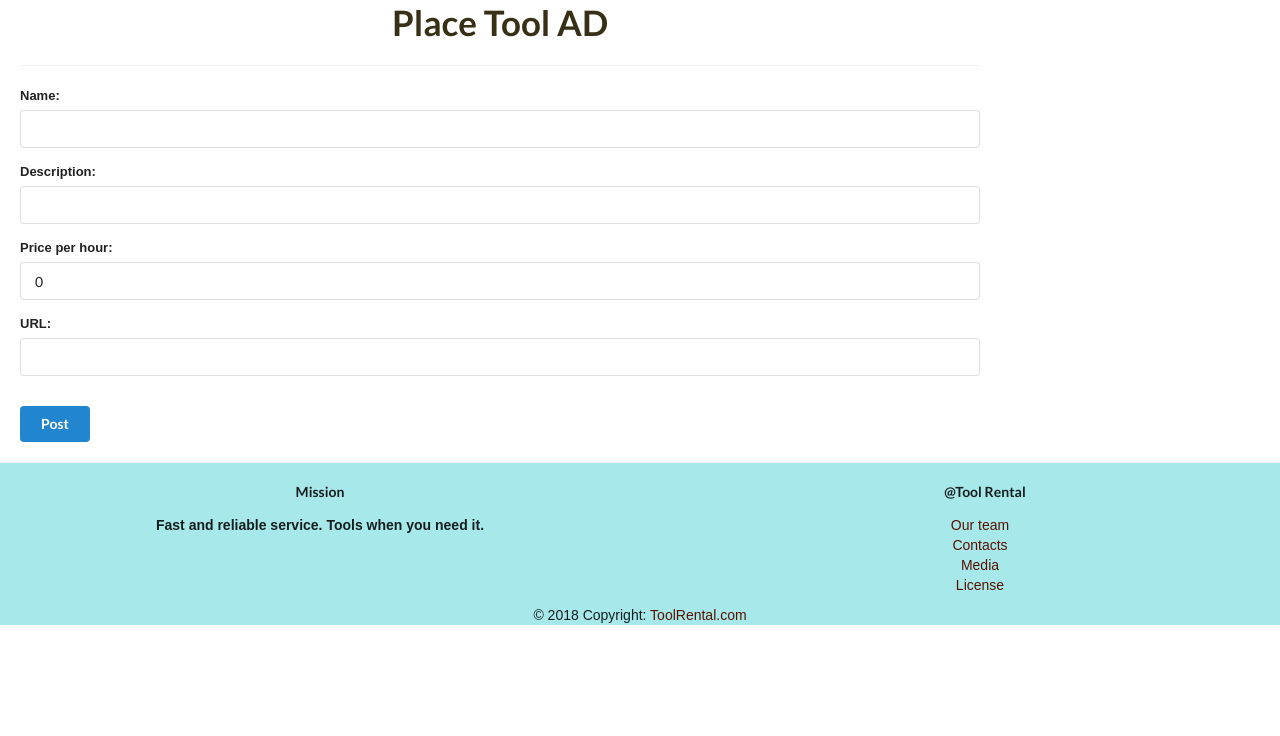
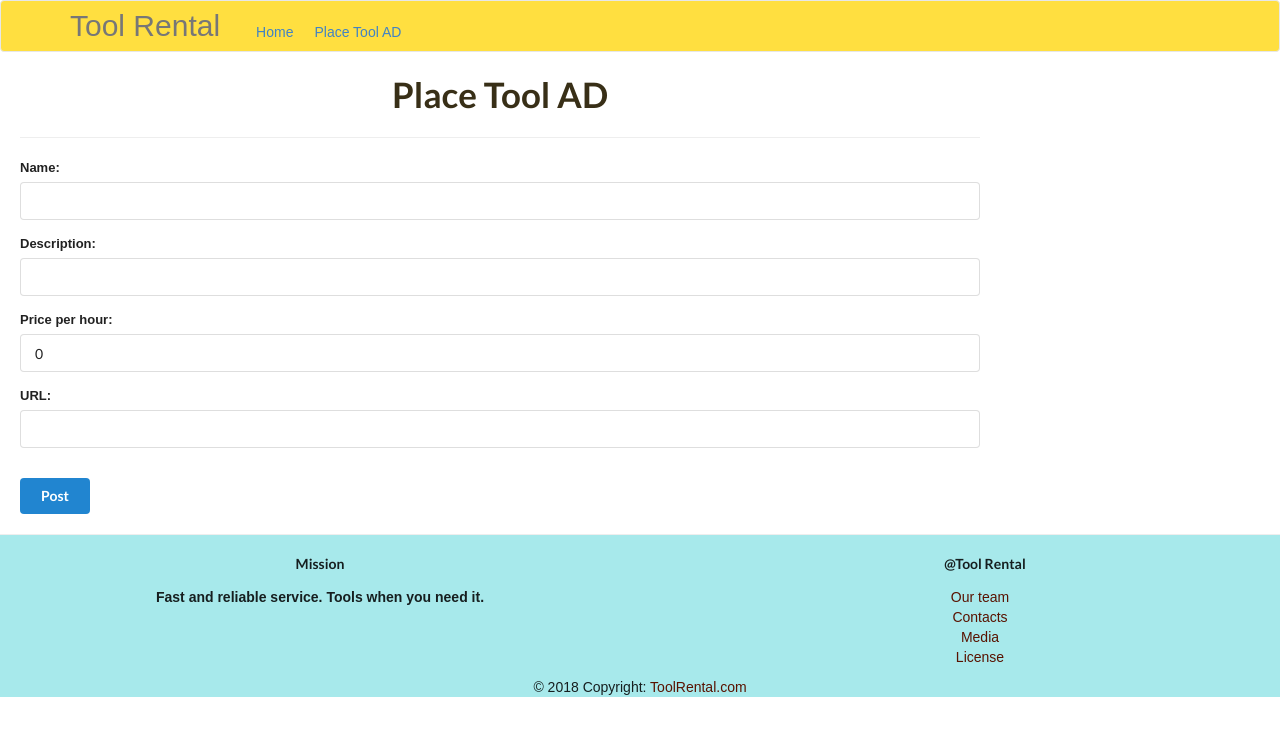
Before and after one commit to illusioninlost/tool-rental, a React (Create React App) app: page /tools/new in a window 1280 px wide. Shown: the top 736 px of the page. Built offline with nearby package versions, Linux system fonts and the light colour scheme.

Commit message:
fixing navbar

```diff
--- a/src/components/head.js
+++ b/src/components/head.js
@@ -13,10 +13,11 @@ const Head = () => {
     <Navbar style={navbar}>
       <Navbar.Header>
         <Navbar.Brand style={brand}>
-          <a href="/" style={size}>Tool Rental</a>
+          <span style={size}>Tool Rental</span>
         </Navbar.Brand>
       </Navbar.Header>
-      <Link to="/tools/new" className="navAdd">Place New Tool AD</Link>
+      <Link to="/" className="navAdd">Home</Link>
+      <Link to="/tools/new" className="navAdd">Place Tool AD</Link>
 
     </Navbar>
   )
--- a/src/containers/editForm.js
+++ b/src/containers/editForm.js
@@ -4,6 +4,7 @@ import { connect } from 'react-redux';
 import { editTool, fetchTool } from '../actions/toolActions'
 import { Redirect } from 'react-router'
 import FooterPage from '../components/footer'
+import Head from '../components/head'
 
 class editForm extends Component {
 
@@ -99,6 +100,7 @@ class editForm extends Component {
         return (
 
             <div>
+                <Head/>
                 {this.state.loading ? < Redirect to="/" /> : form}
                 <FooterPage />
             </div>
--- a/src/containers/form.js
+++ b/src/containers/form.js
@@ -4,6 +4,7 @@ import { connect } from 'react-redux';
 import { saveTool } from '../actions/toolActions';
 import { Redirect } from 'react-router';
 import FooterPage from '../components/footer';
+import Head from '../components/head'
 
 class toolForm extends Component {
 
@@ -82,6 +83,7 @@ class toolForm extends Component {
         </form>)
 
         return (<div>
+            <Head/>
             {this.state.loading ? < Redirect to="/" /> : form}
             <FooterPage/>
         </div>
```
